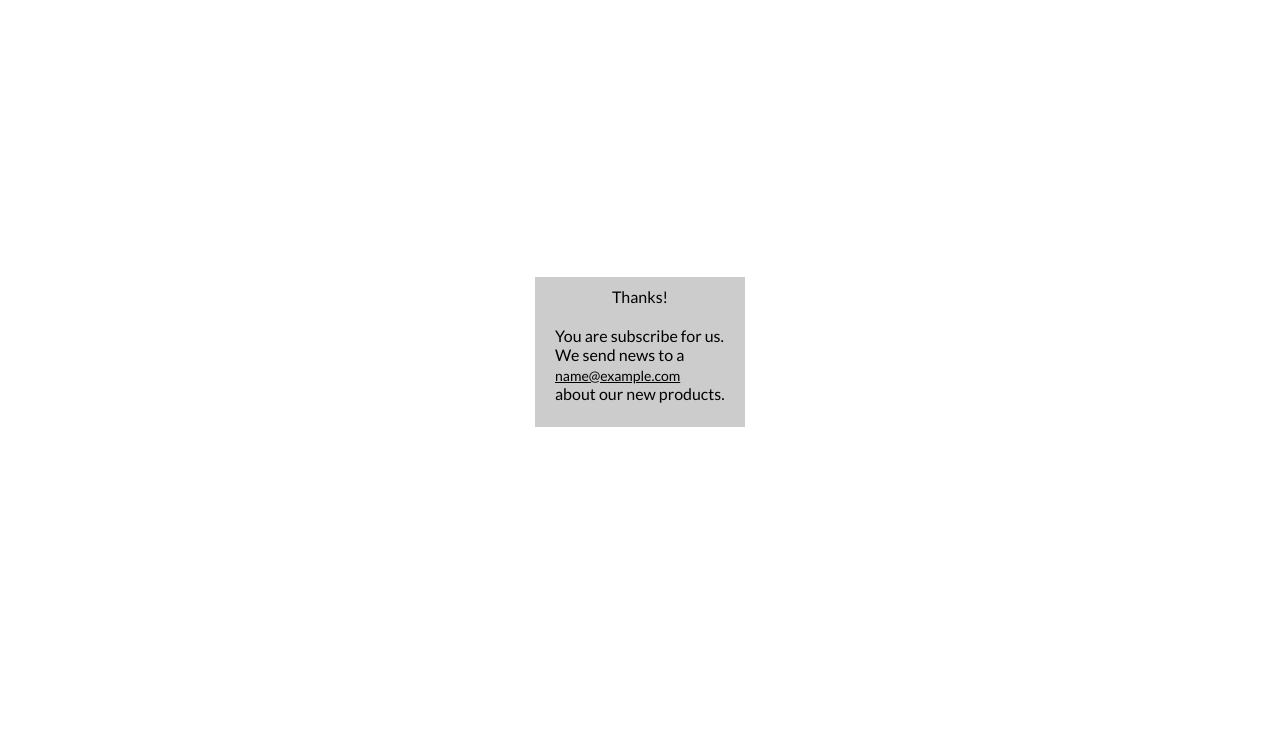
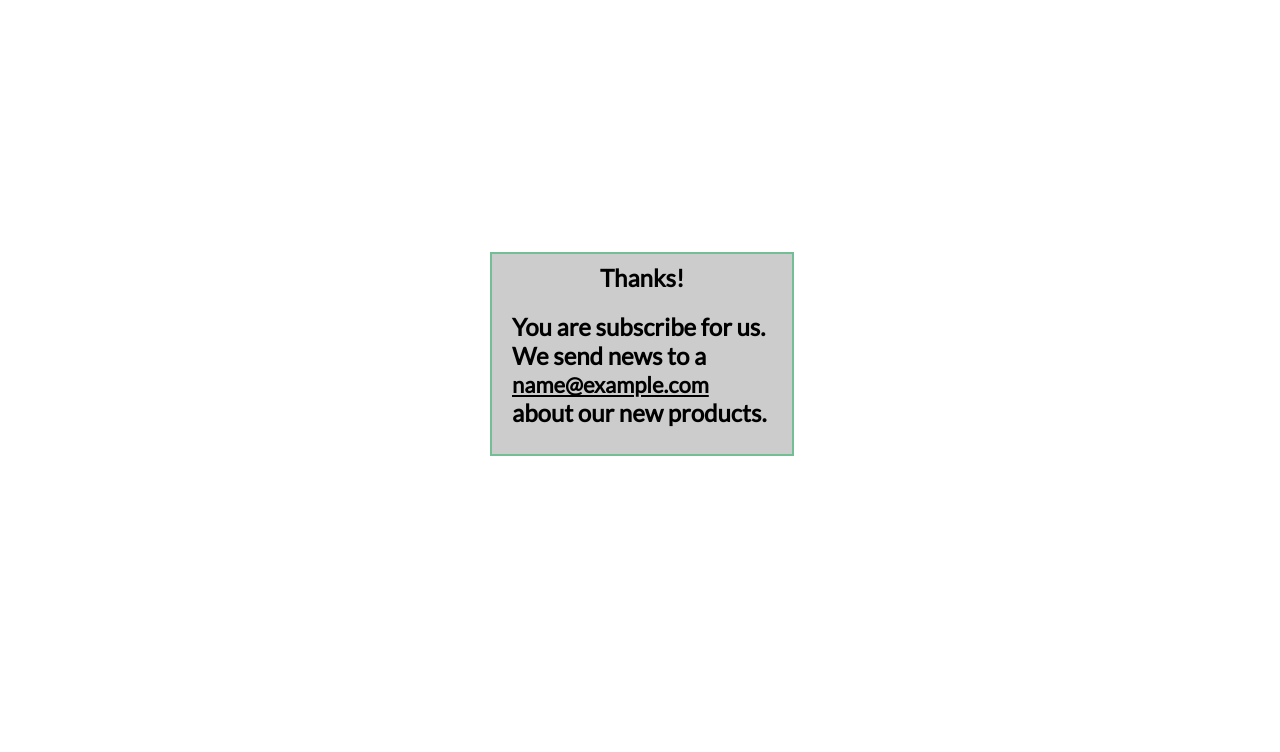
Before and after one commit to phenomengw/YEBO-bicycles-float-, a plain HTML site: page index.html in a window 1280 px wide. Both pictures are taken after typing "name@example.com" into the empty fields and a click on the input "SEND". Shown: the part 48-800 px from the top of the page. Drawn offline with nearby package versions, Linux system fonts and the light colour scheme.

Commit message:
Add files via upload

```diff
--- a/css/reset.css
+++ b/css/reset.css
@@ -15,7 +15,7 @@ table, caption, tbody, tfoot, thead, tr, th, td,
 article, aside, canvas, details, embed,
 figure, figcaption, footer, header, hgroup,
 menu, nav, output, ruby, section, summary,
-time, mark, audio, video {
+time, mark, audio, video, button {
     margin: 0;
 	padding: 0;
 	border: 0;
@@ -23,7 +23,8 @@ time, mark, audio, video {
 	font: inherit;
 	vertical-align: baseline;
     text-decoration: none;
-    color: inherit
+    color: inherit;
+    border-radius: 0;
 }
 
 /* make sure to set some focus styles for accessibility */
--- a/css/style.css
+++ b/css/style.css
@@ -32,6 +32,7 @@ body {
     -webkit-box-sizing: border-box;
             box-sizing: border-box;
     width: 100%;
+    height: 100%;
 }
 
 .preloader_bg{
@@ -140,7 +141,7 @@ p {
 
 header {
     width: 100%;
-    height: 850px;
+    height: 100vh;
     background-image: url(../img/Layer_header.png);
     background-position: top center;
     background-repeat: no-repeat;
@@ -204,6 +205,8 @@ li:hover {
 
 .arrow {
     position: relative;
+    left: 0;
+    top: 2px;
     display: none;
     -webkit-writing-mode: vertical-rl;
         -ms-writing-mode: tb-rl;
@@ -220,11 +223,8 @@ li:hover {
     cursor: pointer;
 }
 
-.logo_small {
-    height: 0px;
-    -webkit-transition: all 0.3s linear;
-    -o-transition: all 0.3s linear;
-    transition: all 0.3s linear;
+.logo {
+  min-width: 29px;
 }
 
 .small_resolution_alarm {display: none}
@@ -617,7 +617,7 @@ li:hover {
             box-sizing: border-box;
     padding: 0;
     margin: 40px calc(50% - 150px);
-    border-color: white;
+    border: 2px solid white;
     background-color: #465156;
     color: white;
     font-family: Lato-Bold;
@@ -917,20 +917,23 @@ footer {
 }
 
 .you_are_subscribe {
-    width: 210px;
-    height: 150px;
+    width: 300px;
+    height: 200px;
     background-color: #ccc;
     position: fixed;
-    top: calc(50% - 75px);
-    left: calc(50% - 105px);
+    top: calc(50% - 100px);
+    left: calc(50% - 150px);
     z-index: 20;
     display: none;
+    border: 2px solid rgb(116, 190, 150);
 }
 
 .you_are_subscribe p {
     color: black;
     padding: 20px;
     text-align: justify-all;
+    font-size: 24px;
+    font-weight: 600;
 }
 
 .you_are_subscribe p:first-child {
@@ -940,7 +943,8 @@ footer {
 
 .subscribe_mail {
     text-decoration: underline;
-    font-size: 14px;
+    font-size: 22px;
+    font-weight: 600;
 }
 
 @media (max-width: 767px) {
@@ -982,7 +986,6 @@ footer {
 }
 
 @media (max-width: 500px) {
-    header {height: 600px}
     li {
         margin: 0 5px;
         font-size: 11px
```
